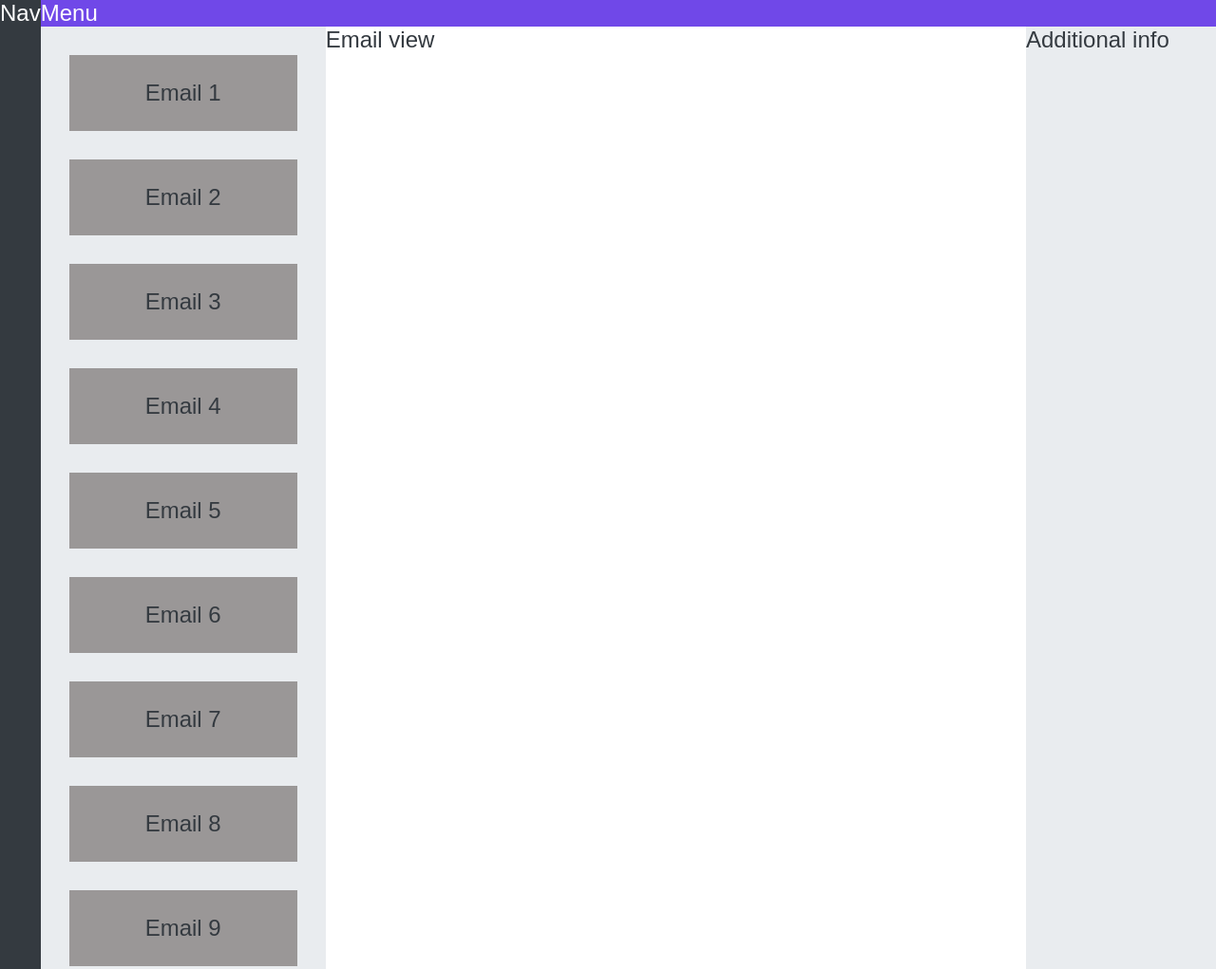
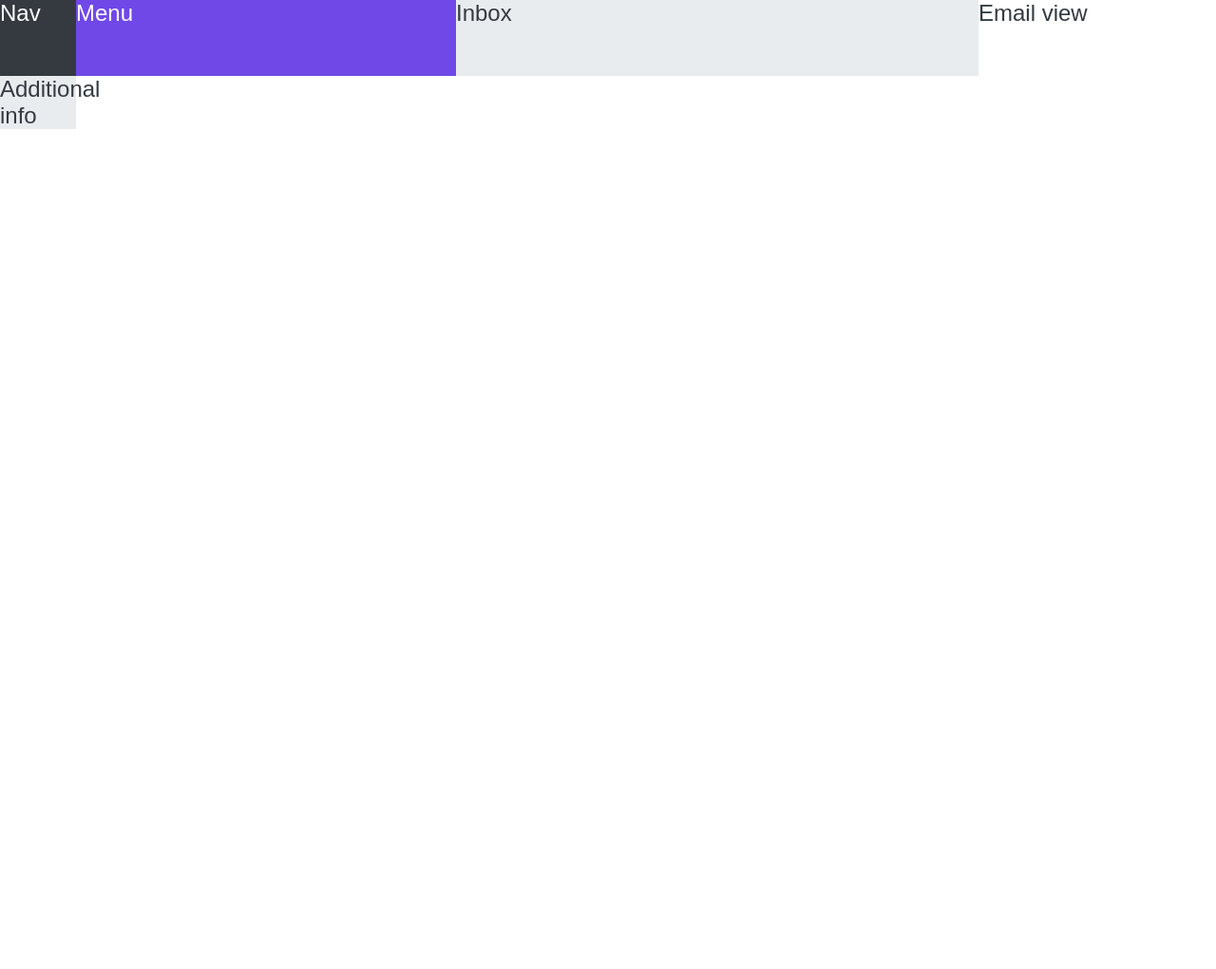
Before and after one commit to TomaszSarmata/appLayout, a plain HTML site: page index.html in a window 1280 px wide. Shown: the top 1021 px of the page at 95% size. After the commit the page ends 800 px from the top, so only its background shows below. Drawn offline with Linux system fonts and the light colour scheme.

Commit message:
got improved the values for the columns and rows and got rid off the inner html for the section element to follow along with the course

```diff
--- a/index.html
+++ b/index.html
@@ -16,29 +16,20 @@
         color: #343a40;
         font-size: 24px;
         display: grid;
-        grid-template-columns: auto 300px 1fr 200px;
-        grid-template-rows: auto auto;
+        grid-template-columns: 80px 400px 1fr 250px;
+        grid-template-rows: 80px 1fr;
       }
 
       nav {
         background-color: #343a40;
         color: #fff;
-        grid-column: 1/1;
-        grid-row: 1/3;
       }
       menu {
         background-color: #7048e8;
         color: #fff;
-        grid-column: 2/5;
       }
       section {
         background-color: #e9ecef;
-        display: flex;
-        flex-direction: column;
-        gap: 30px;
-        align-items: center;
-        padding-top: 30px;
-        padding-bottom: 30px;
       }
       main {
         background-color: #fff;
@@ -46,32 +37,12 @@
       aside {
         background-color: #e9ecef;
       }
-
-      .email {
-        width: 80%;
-        background-color: #9a9797;
-        height: 80px;
-        display: flex;
-        align-items: center;
-        justify-content: center;
-      }
     </style>
   </head>
   <body>
     <nav>Nav</nav>
     <menu>Menu</menu>
-    <section>
-      <div class="email">Email 1</div>
-      <div class="email">Email 2</div>
-      <div class="email">Email 3</div>
-      <div class="email">Email 4</div>
-      <div class="email">Email 5</div>
-      <div class="email">Email 6</div>
-      <div class="email">Email 7</div>
-      <div class="email">Email 8</div>
-      <div class="email">Email 9</div>
-      <div class="email">Email 10</div>
-    </section>
+    <section>Inbox</section>
     <main>Email view</main>
     <aside>Additional info</aside>
   </body>
```
